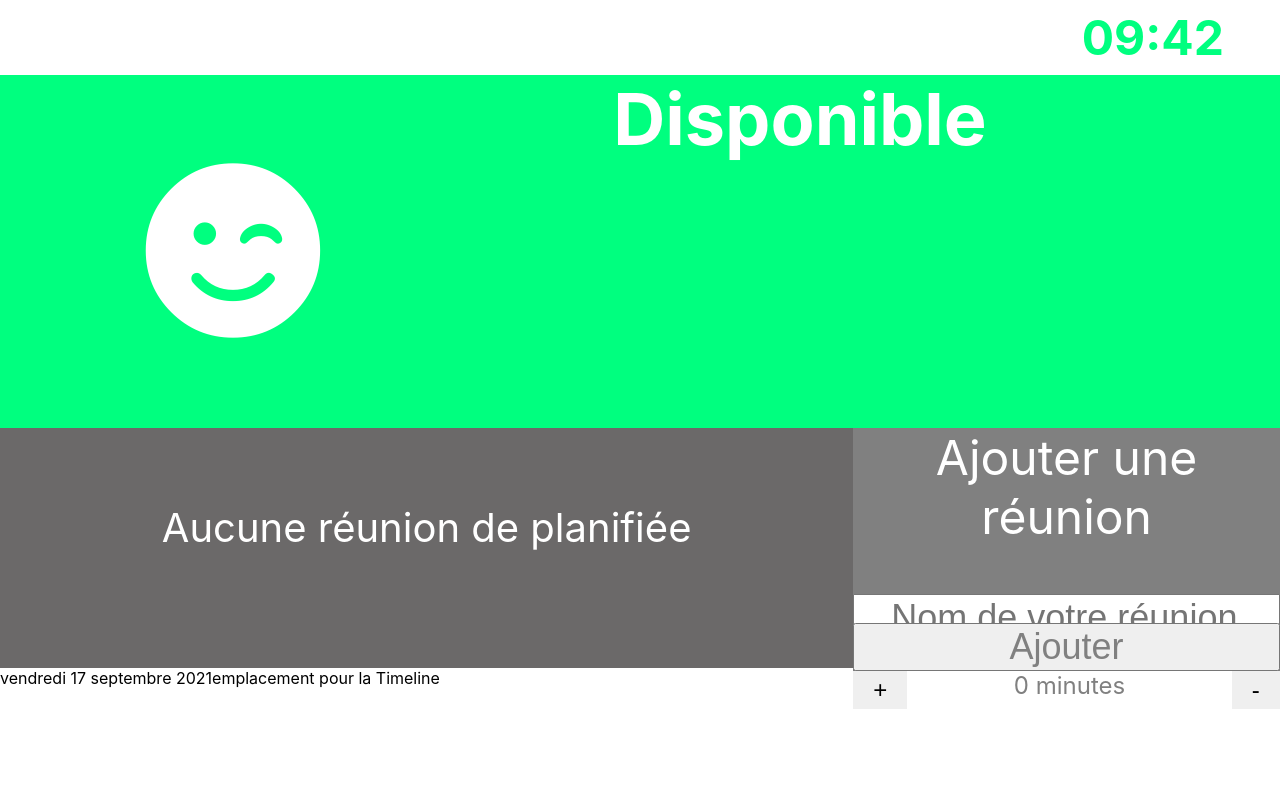
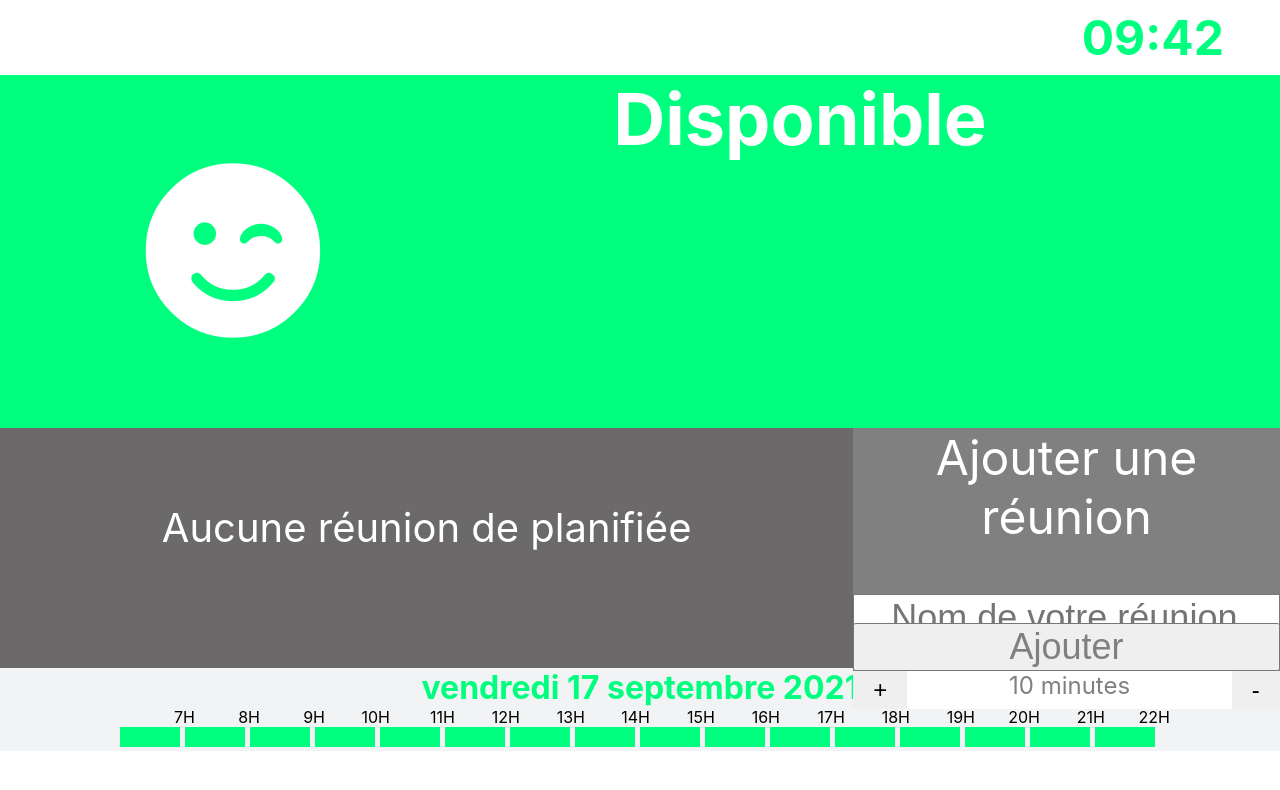
Before and after one commit to Phil-Lipo/test-font-sc, a React (Create React App) app: page / in a window 1280 px wide. Shown: the top 790 px of the page. Built offline with nearby package versions, Linux system fonts and the light colour scheme; no server answers.

Commit message:
Début timeLine avec design

```diff
--- a/src/App.scss
+++ b/src/App.scss
@@ -25,6 +25,12 @@
 }
 .color-available{
   color: $room-available;
+}
+.bck-color-available{
+  background-color: $room-available;
+}
+.bck-color-busy{
+  background-color:	$room-busy;
 }
 .color-busy{
   color: $room-busy;
@@ -60,6 +66,9 @@
 .row.current-booking{
   height: 40VH;
 }
+.timeline-content{
+  background-color: #F2F3F4;
+}
 
 @media screen and (max-width: 600px) {
   .col-3, .col-6 {
--- a/src/App.tsx
+++ b/src/App.tsx
@@ -89,7 +89,7 @@ const App:FC=()=> {
         <div className="col-6 next-meeting-item"><NextMeeting nextBooking={nextBooking}/></div>
         <div className="col-3 reservation-item"><Reservation room={ressource} nextBooking={nextBooking} getBookings={getBookings}/></div>
       </div>
-      <div className="row timeline"><Timeline date={date}/></div>
+      <div className="row timeline-content"><Timeline date={date}/></div>
     </div>
   );
 }
--- /dev/null
+++ b/src/components/CalendarDay/CalendarDay.tsx
@@ -0,0 +1,28 @@
+import  { FC } from 'react';
+import Hour from './Hour';
+import './calendar-day.scss';
+
+
+interface CalendarDayProps{
+    heureMin: number;
+    heureMax: number;
+  //date: String;
+  //nextBooking?: IBooking
+}
+
+const CalendarDay:FC<CalendarDayProps> = ({heureMin,heureMax})=> {
+
+
+
+  return (
+   <div className="calendar-day-main">
+       { Array.from(Array.from(Array(heureMax-heureMin).keys()), x => x + heureMin).map((h) => {
+         return (
+           <Hour heure={h}/>
+         );
+      })}
+   </div>
+ );
+}
+
+export default CalendarDay;
--- /dev/null
+++ b/src/components/CalendarDay/Hour.tsx
@@ -0,0 +1,28 @@
+import  { FC } from 'react';
+//import './calendar-day.scss';
+
+
+interface HourProps{
+  heure: number;
+  //nextBooking?: IBooking
+}
+
+const Hour:FC<HourProps> = (props)=> {
+
+
+    const heures = Array.from(Array(6).keys());
+
+  return (
+   <div className="hour-main">
+       <div className="label-heure">{props.heure+1}H</div>
+       <div className="step-container">{heures.map((h) => {
+         return (
+           <div className="step bck-color-available" />
+         );
+      })}</div>
+
+   </div>
+ );
+}
+
+export default Hour;
--- /dev/null
+++ b/src/components/CalendarDay/calendar-day.scss
@@ -0,0 +1,22 @@
+  .calendar-day-main{
+      text-align: center;
+  }
+
+  .hour-main{
+    display: inline-block;
+    width: 65px;
+}
+.step-container{
+    text-align: initial;
+}
+  .step{
+    display: inline-block;
+    height: 20px;
+    width: 10px;
+    text-align: initial;
+  }
+
+  .label-heure{
+      width: 75px;
+     text-align: right;
+  }
--- a/src/components/Reservation/Reservation.tsx
+++ b/src/components/Reservation/Reservation.tsx
@@ -15,7 +15,7 @@ interface ReservationProps{
 
 const Reservation:FC<ReservationProps> = ({room, ...props})=> {
   const apiService = ApiService.getInstance();
-  const [duration,setDuration] = useState<number>(0);
+  const [duration,setDuration] = useState<number>(10);
   const [name,setName] = useState<string>('');
 
   const addDuration = () => {
@@ -25,7 +25,7 @@ const Reservation:FC<ReservationProps> = ({room, ...props})=> {
     }
   }
   const removeDuration = () => {
-    if(duration > 0){
+    if(duration > room.minimumBookingDuration){
       setDuration(duration - room.bookingDurationStep);
     }
   }
--- a/src/components/StatusRoom/status-room.scss
+++ b/src/components/StatusRoom/status-room.scss
@@ -8,13 +8,6 @@
   text-align: center;
   display: grid;
   grid-template-columns: 1fr 3fr;
-}
-
-.bck-color-available{
-  background-color: $room-available;
-}
-.bck-color-busy{
-  background-color:	$room-busy;
 }
 
 .btn-add-time-meeting {
--- a/src/components/Timeline/Timeline.tsx
+++ b/src/components/Timeline/Timeline.tsx
@@ -1,7 +1,8 @@
 import moment from 'moment';
 import  { FC } from 'react';
 import { IBooking } from '../../types/IBooking';
-//import './timeline.scss';
+import CalendarDay from '../CalendarDay/CalendarDay';
+import './timeline.scss';
 
 
 interface TimelineProps{
@@ -12,8 +13,8 @@ interface TimelineProps{
 const Timeline:FC<TimelineProps> = (props)=> {
   return (
    <div className="timeline-main">
-        {props.date}
-       emplacement pour la Timeline
+     <div className="title-date">{props.date}</div>
+        <CalendarDay heureMin={6} heureMax={22} />
    </div>
  );
 }
--- /dev/null
+++ b/src/components/Timeline/timeline.scss
@@ -0,0 +1,11 @@
+@import '../../variables.scss';
+
+.timeline-main{
+
+    .title-date{
+        font-size: 2em;
+        color: $room-available;
+        font-weight: bold;
+        text-align: center;
+    }
+}
```
